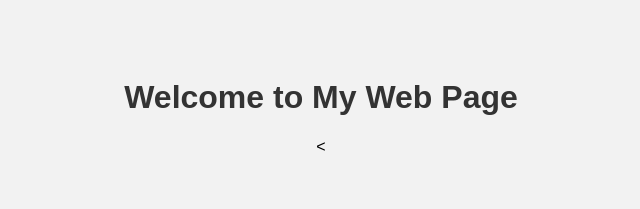
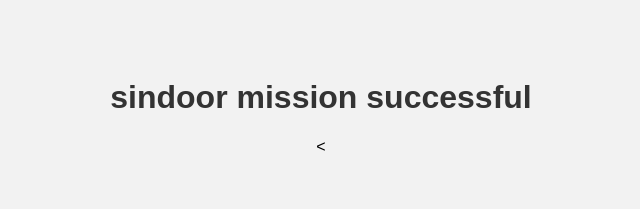
Before and after one commit to vipin-ethans/codepipe-b6, a plain HTML site: page index.html in a window 1280 px wide. Shown: the whole page, without its empty margins (319-959 px from the left). Drawn offline with Linux system fonts and the light colour scheme.

Commit message:
Update index.html

```diff
--- a/index.html
+++ b/index.html
@@ -31,5 +31,5 @@
   </style>
 </head>
 <body>
-  <h1>Welcome to My Web Page</h1>
+  <h1>sindoor mission successful</h1>
   <
```
